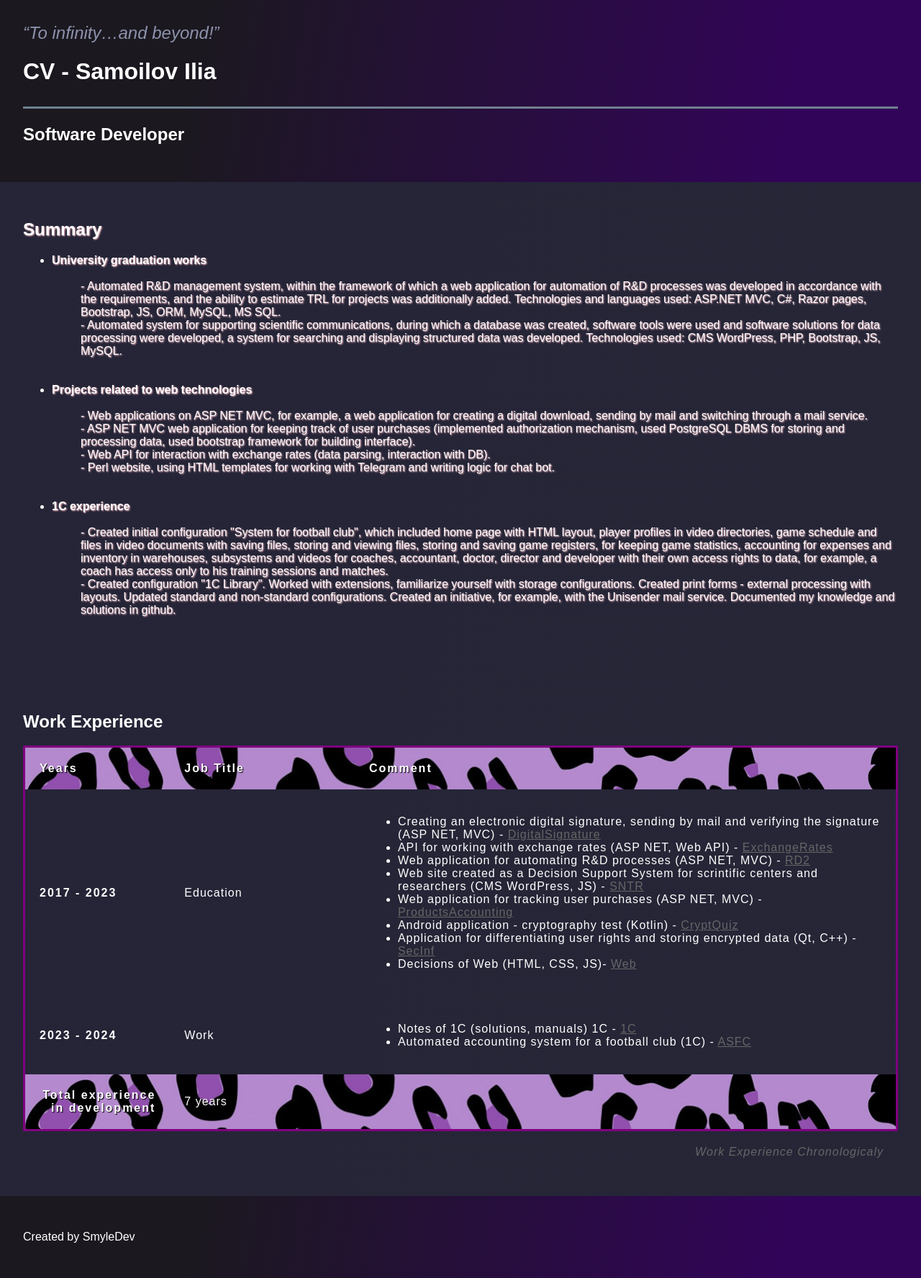
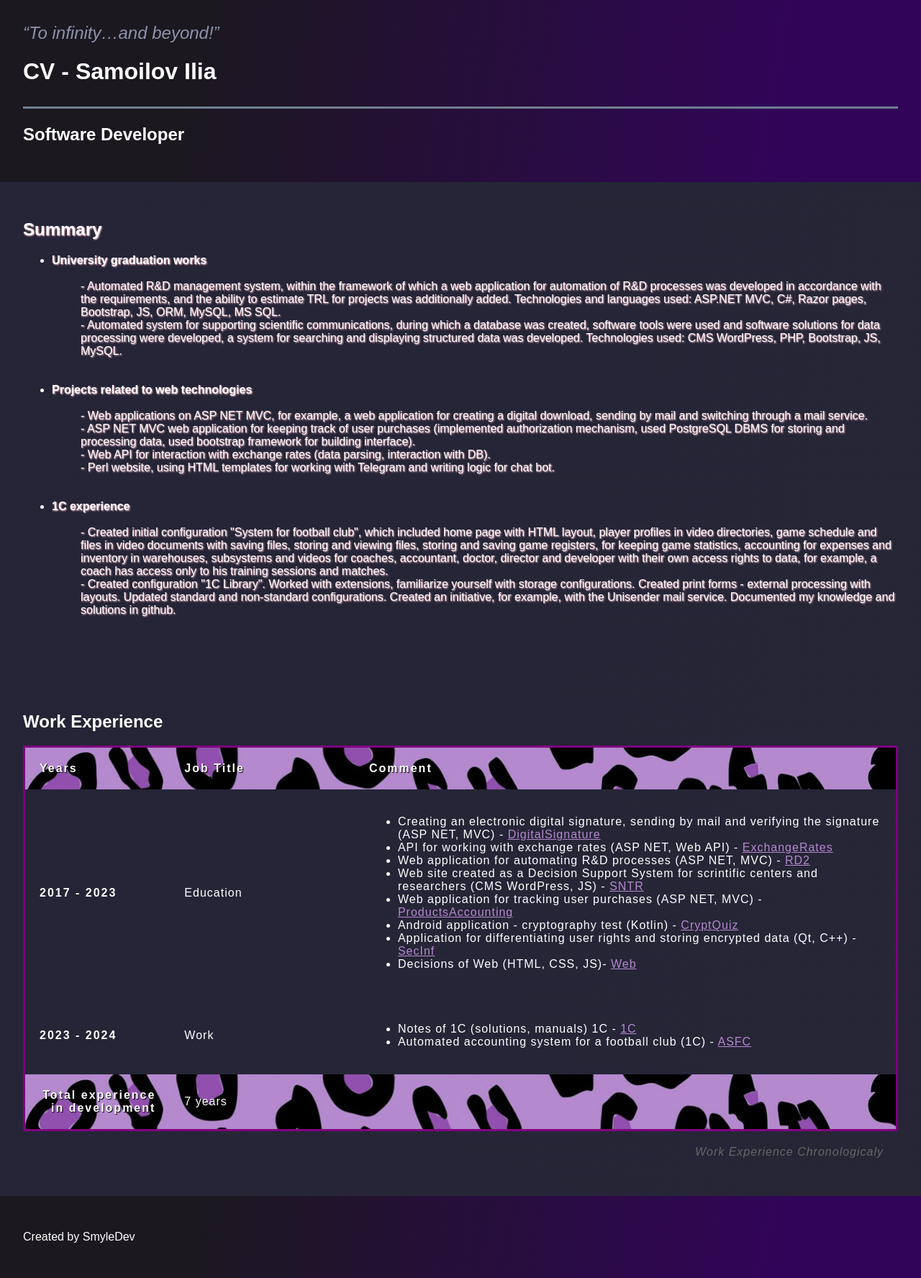
Before and after one commit to smyledev/smyledev.github.io, a Jekyll site: the page page3.html, which Jekyll copies as it is, in a window 1280 px wide. Shown: the whole page at 72% size. Built offline with Jekyll 4.4.1, drawn with Linux system fonts in a browser that asks for light colours; some web fonts are replaced.

Commit message:
Update style3.css

```diff
--- a/styles/style3.css
+++ b/styles/style3.css
@@ -165,7 +165,7 @@ main {
 }
 
 a {
-    color: rgb(102, 102, 102);
+    color: #b489ce;
 }
 a:hover {
     color: #9150ae;
```
